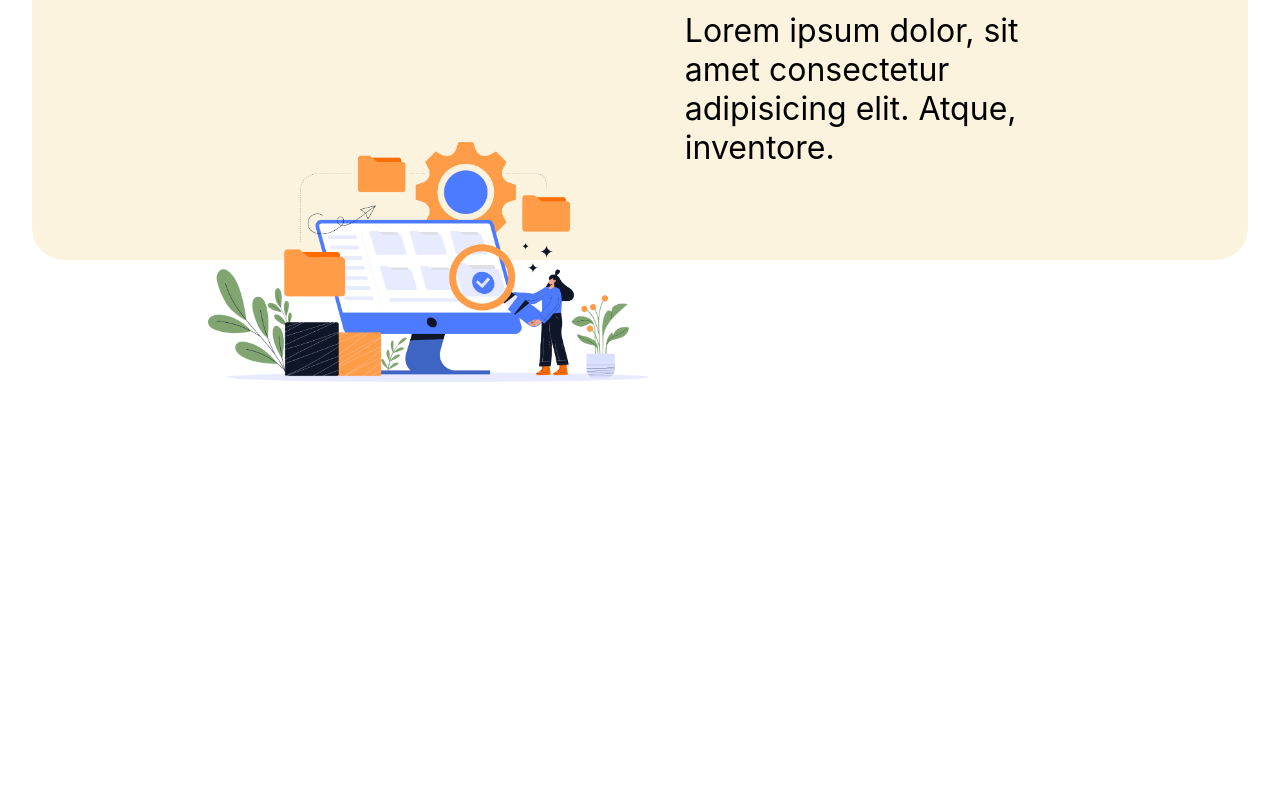
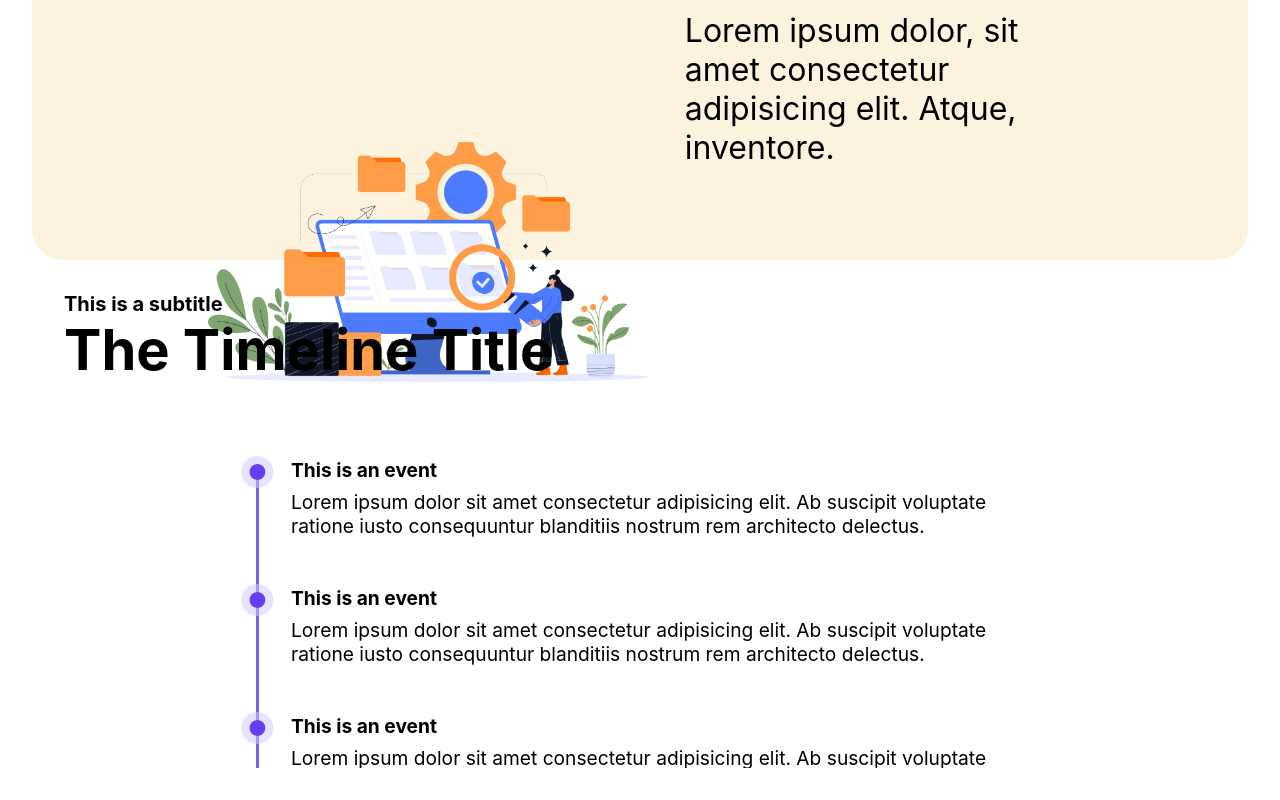
Before and after one commit to harshvg247/website-template, a React (Create React App) app: page / in a window 1280 px wide. Shown: the part 2327-3127 px from the top of the page. Before the commit the page ends 2777 px from the top, so only its background shows below. Built offline with nearby package versions, Linux system fonts and the light colour scheme.

Commit message:
add timeline section

```diff
--- a/src/App.js
+++ b/src/App.js
@@ -3,6 +3,7 @@ import Section1 from "./Section1";
 import Section2 from "./Section2";
 import Section3 from "./Section3";
 import Section4 from "./Section4";
+import Section5 from "./Section5";
 import { gsap } from "gsap";
 
 function App() {
@@ -13,6 +14,7 @@ function App() {
       <Section2 />
       <Section3 />
       <Section4 />
+      <Section5 />
     </div>
   );
 }
--- a/src/Section5.js
+++ b/src/Section5.js
@@ -1 +1,45 @@
-// timeline
+import React from 'react'
+import "./styles/timeline.css"
+
+export default function Section5() {
+  return (
+    <div id='timeline-section'>
+        <h5>This is a subtitle</h5>
+        <h2>The Timeline Title</h2>
+        <div id="timeline">
+        <div id="timeline-content">
+
+    <div className="timeline-item">
+        <h6>This is an event</h6>
+        <span>Lorem ipsum dolor sit amet consectetur adipisicing elit. Ab suscipit voluptate ratione iusto consequuntur blanditiis nostrum rem architecto delectus.</span>
+    </div>
+    <div className="timeline-item">
+        <h6>This is an event</h6>
+        <span>Lorem ipsum dolor sit amet consectetur adipisicing elit. Ab suscipit voluptate ratione iusto consequuntur blanditiis nostrum rem architecto delectus.</span>
+    </div>
+    <div className="timeline-item">
+        <h6>This is an event</h6>
+        <span>Lorem ipsum dolor sit amet consectetur adipisicing elit. Ab suscipit voluptate ratione iusto consequuntur blanditiis nostrum rem architecto delectus.</span>
+    </div>
+    <div className="timeline-item">
+        <h6>This is an event</h6>
+        <span>Lorem ipsum dolor sit amet consectetur adipisicing elit. Ab suscipit voluptate ratione iusto consequuntur blanditiis nostrum rem architecto delectus.</span>
+    </div>
+    <div className="timeline-item">
+        <h6>This is an event</h6>
+        <span>Lorem ipsum dolor sit amet consectetur adipisicing elit. Ab suscipit voluptate ratione iusto consequuntur blanditiis nostrum rem architecto delectus.</span>
+    </div>
+    <div className="timeline-item">
+        <h6>This is an event</h6>
+        <span>Lorem ipsum dolor sit amet consectetur adipisicing elit. Ab suscipit voluptate ratione iusto consequuntur blanditiis nostrum rem architecto delectus.</span>
+    </div>
+    <div className="timeline-item">
+        <h6>This is an event</h6>
+        <span>Lorem ipsum dolor sit amet consectetur adipisicing elit. Ab suscipit voluptate ratione iusto consequuntur blanditiis nostrum rem architecto delectus.</span>
+    </div>
+</div>
+        </div>
+
+    </div>
+  )
+}
--- /dev/null
+++ b/src/styles/timeline.css
@@ -0,0 +1,68 @@
+#timeline-section {
+    width: 100%;
+    display: flex;
+    flex-direction: column;
+    margin-bottom: 2rem;
+}
+
+#timeline-section h5 {
+    font-size: 1.25rem;
+    margin-left: 4rem;
+}
+
+#timeline-section h2 {
+    margin-left: 4rem;
+    font-size: 3.5rem;
+}
+
+#timeline {
+    height: 20rem;
+    width: 50rem;
+    padding: 1rem;
+    margin: 4rem auto 0 auto ;
+    overflow-y: scroll;
+}
+
+#timeline-content {
+    width: 100%;
+    display: flex;
+    row-gap: 2rem;
+    flex-direction: column;
+    border-left: solid 0.2rem #795cf0;
+}
+
+#timeline-content h6 {
+    font-size: 1.2rem;
+    margin-bottom: 0.5rem;
+}
+
+#timeline-content span {
+    font-size: 1.2rem;
+}
+
+.timeline-item {
+    padding-left: 2rem;
+    transform: translateY(-1.4rem);
+}
+
+.timeline-item::before {
+    content: "";
+    display: block;
+    width: 1rem;
+    height: 1rem;
+    border-radius: 1rem;
+    background: #6240f1;
+    transform: translate(-2.6rem, 1.4rem);
+    outline: solid 0.5rem #ccf8;
+}
+
+#timeline-content .timeline-item:last-child > h6::before {
+    content: "";
+    display: block;
+    width: 0.2rem;
+    height: 8rem;
+    background: white;
+    z-index: -100;
+    position: absolute;
+    transform: translate(-2.2rem, 0.6rem);
+}
```
Also changed, not shown: 1 other file (tests, documents, lock files or other folders).
